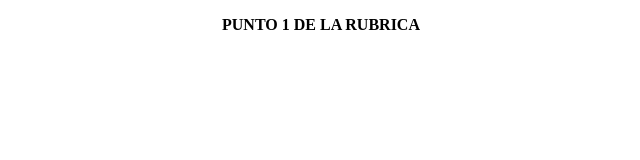
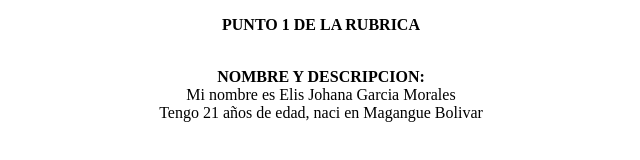
Before and after one commit to Elismor/PUNTO_1, a plain HTML site: page index.html in a window 1280 px wide. Shown: the whole page, without its empty margins (319-959 px from the left). Drawn offline with Linux system fonts and the light colour scheme.

Commit message:
SECOND COMMIT, AGREGAR DESCRIPCION

```diff
--- a/index.html
+++ b/index.html
@@ -11,6 +11,13 @@
         <b>PUNTO 1 DE LA RUBRICA</b>
     <center>
     <blockquote>
+    <br>
+    <b>NOMBRE Y DESCRIPCION:</b>
+    <br>
+    <div>Mi nombre es Elis Johana Garcia Morales<br>
+    Tengo 21 años de edad, naci en Magangue Bolivar<br>
+</div>
+
 
 </body>
 </html>
```
